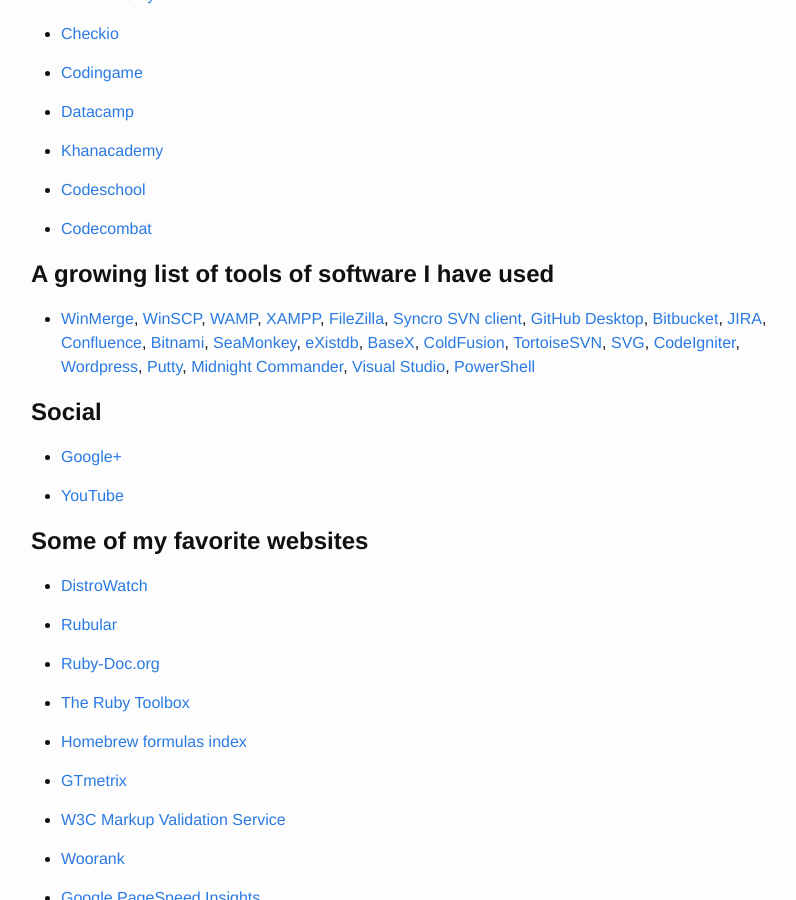
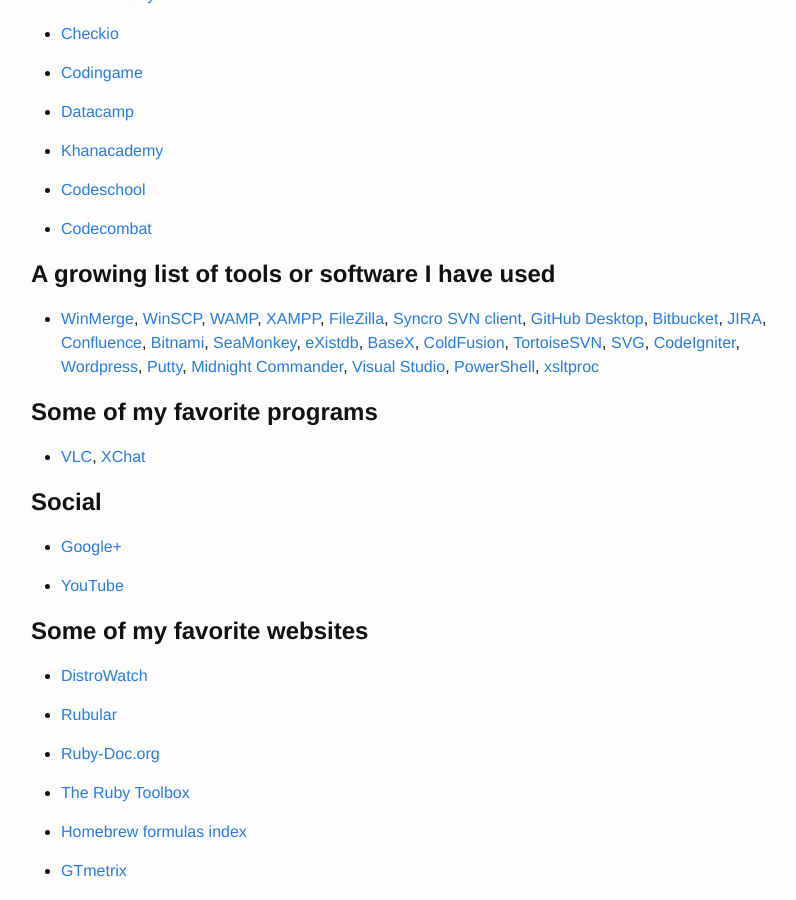
Before and after one commit to slurpcode/beast, a Jekyll site: the page built from about.md, in a window 1280 px wide and 900 px high, scrolled down 1537 px. Shown: the whole window, without its empty margins (239-1035 px from the left). Built offline with Jekyll 4.4.1, drawn with Linux system fonts in a browser that asks for light colours.

Commit message:
update about

```diff
--- a/_posts/2016-07-08-welcome-to-my-website.markdown
+++ b/_posts/2016-07-08-welcome-to-my-website.markdown
@@ -7,7 +7,7 @@ categories: welcome Ruby
 
 Well it wouldn't be a proper welcome without a code snippet would it...?!?!
 
-Below is some Ruby code that checks if 3 is between 1 and 5 inclusive and returns true if so.
+Below is some Ruby code that returns true if 3 is between 1 and 5 inclusive otherwise false.
 
 {% highlight ruby %}
 (1..5) === 3
--- a/about.md
+++ b/about.md
@@ -134,7 +134,7 @@ https://jquery.com/){:target="_blank"}, [Bootstrap](http://getbootstrap.com/){:t
 - [Codecombat](https://codecombat.com/user/john-bampton){:target="_blank"}
 
 
-**A growing list of tools of software I have used**
+**A growing list of tools or software I have used**
 ======================
 
 - [WinMerge](
@@ -160,7 +160,15 @@ https://wordpress.org/){:target="_blank"}, [Putty](
 http://www.chiark.greenend.org.uk/~sgtatham/putty/download.html){:target="_blank"}, [Midnight Commander](
 https://www.midnight-commander.org/){:target="_blank"}, [Visual Studio](
 https://www.visualstudio.com/){:target="_blank"}, [PowerShell](
-https://msdn.microsoft.com/en-us/powershell/mt173057.aspx){:target="_blank"}
+https://msdn.microsoft.com/en-us/powershell/mt173057.aspx){:target="_blank"}, [xsltproc](
+http://xmlsoft.org/XSLT/xsltproc2.html){:target="_blank"}
+
+
+**Some of my favorite programs**
+=============================
+
+- [VLC](http://www.videolan.org/){:target="_blank"}, [XChat](
+http://xchat.org/){:target="_blank"}
 
 
 **Social**
```
